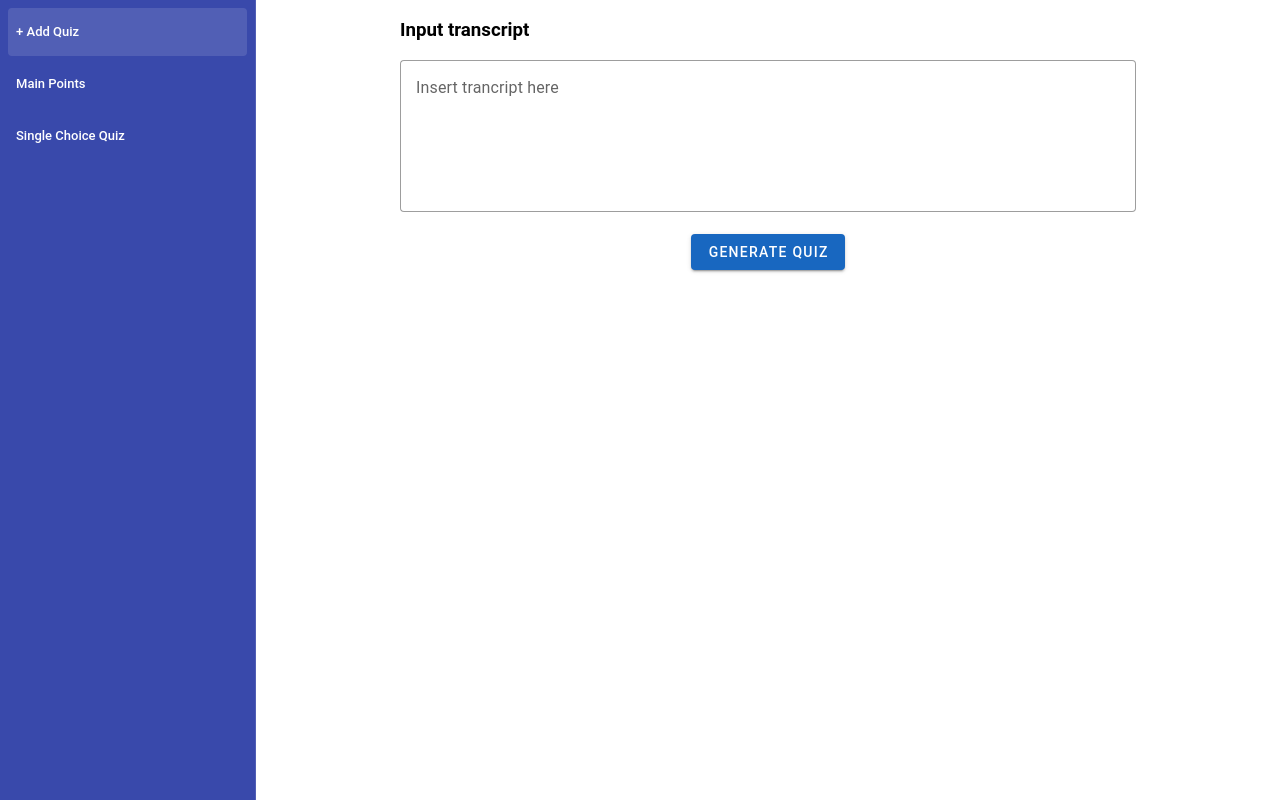
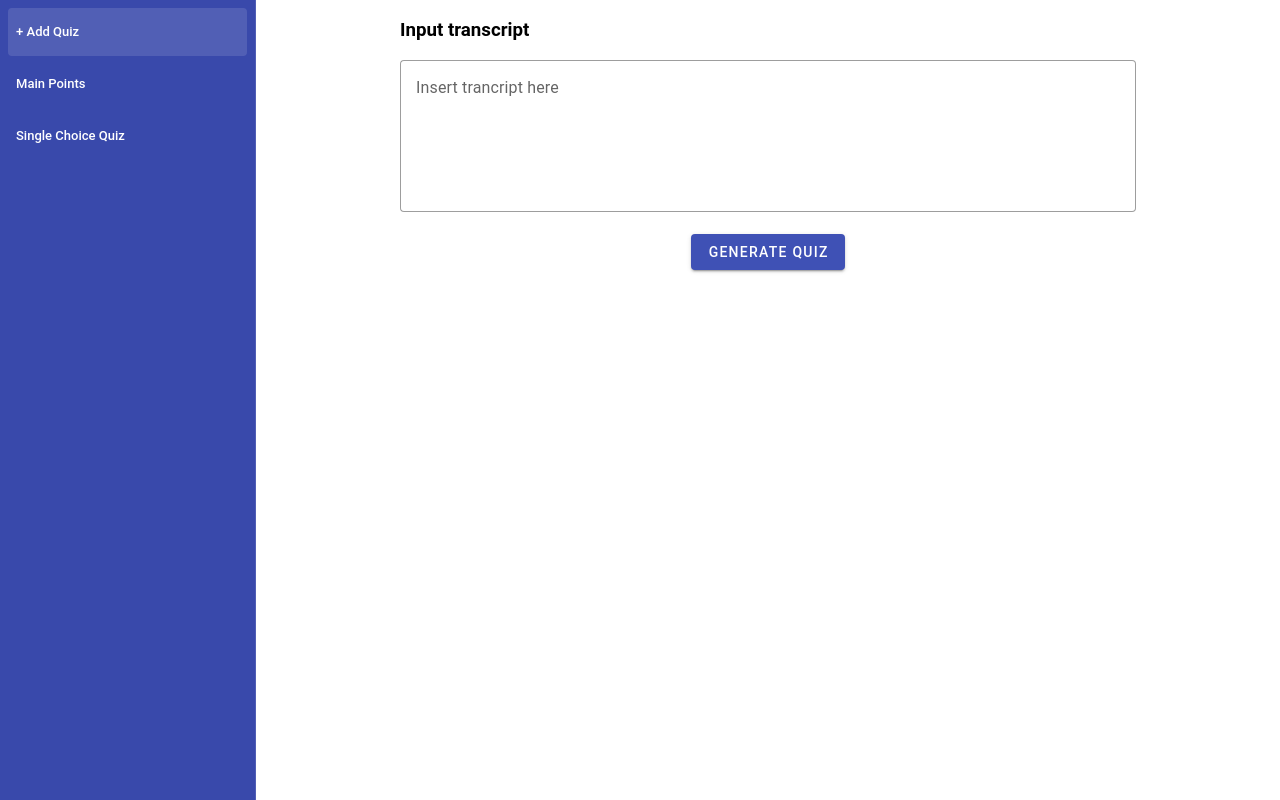
Before and after one commit to FooJiaYin/ai-quiz, a Nuxt app: page / in a window 1280 px wide. Built offline with nearby package versions, Linux system fonts and the light colour scheme.

Commit message:
UI: Change theme color

```diff
--- a/plugins/vuetify.js
+++ b/plugins/vuetify.js
@@ -3,10 +3,33 @@ import 'vuetify/styles';
 import { createVuetify } from 'vuetify';
 import { defineNuxtPlugin } from "nuxt/app";
 
+const theme = {
+    dark: false,
+    colors: {
+        background: '#121212',
+        surface: '#FFFFFF',
+        primary: '#3F51B5',
+        'primary-darken-1': '#303F9F',
+        secondary: '#03DAC6',
+        'secondary-darken-1': '#018786',
+        error: '#F44336',
+        info: '#2196F3',
+        success: '#4CAF50',
+        warning: '#FB8C00',
+    },
+};
+
 export default defineNuxtPlugin((nuxtApp) => {
     const vuetify = createVuetify({
         ssr: true,
         treeShake: true,
+        theme: {
+            // defaultTheme: 'dark',
+            defaultTheme: 'theme',
+            themes: {
+                theme,
+            }
+        }
     });
 
     nuxtApp.vueApp.use(vuetify);
```
